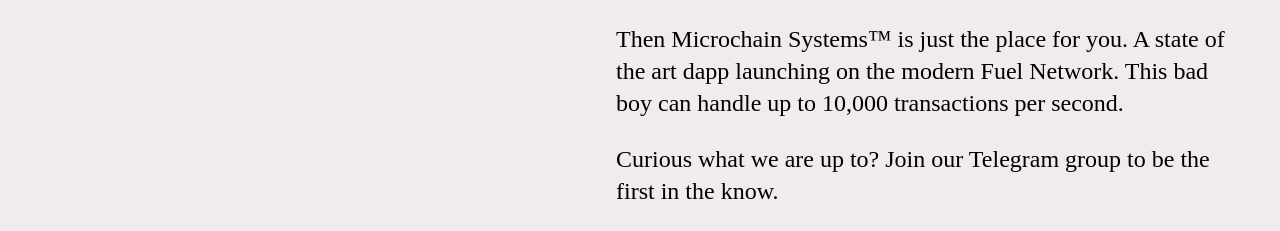
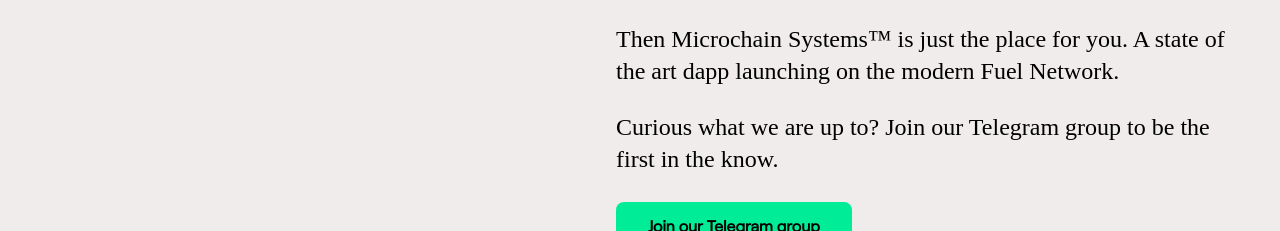
Before and after one commit to mira-amm/microchain-landing-page, a website built with Parcel: page src/index.html in a window 1280 px wide. Shown: the part 491-722 px from the top of the page. Built offline with nearby package versions, Linux system fonts and the light colour scheme; a web font is replaced by a local one.

Commit message:
Changed numbers on site

```diff
--- a/src/index.html
+++ b/src/index.html
@@ -48,8 +48,7 @@
             <img src="./assets/coming-soon.svg"/ class="pt-12 pb-5 md:pb-10 w-70">
             <h1 class="title">Are your colleagues worried about your chart watching?</h1>
             <p class="paragraph md:text-2xl" id="first">
-              Then Microchain Systems™ is just the place for you. A state of the art dapp launching on the modern Fuel Network. This bad boy can handle up to  10,000 transactions per second.
-            </p>
+              Then Microchain Systems™ is just the place for you. A state of the art dapp launching on the modern Fuel Network.
             <p class="paragraph pb-10 md:text-2xl sm:text-4xl" id="second">
               Curious what we are up to? Join our Telegram group to be the first in the know.
             </p>
```
Also changed, not shown: 1 other file.
